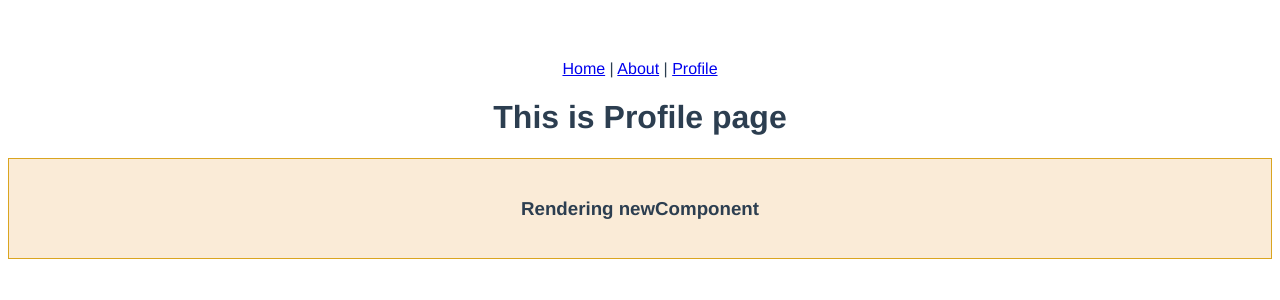
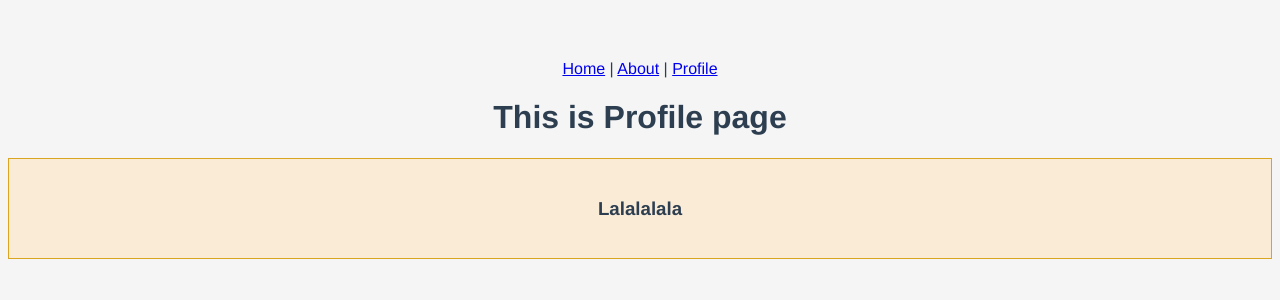
Before and after one commit to larisabarabas/vue-ui-test, a Vue app: page /#/profile in a window 1280 px wide. Shown: the top 300 px of the page. Built offline with nearby package versions, Linux system fonts and the light colour scheme.

Commit message:
Adding store and css
Playing around with components

```diff
--- a/package.json
+++ b/package.json
@@ -9,9 +9,9 @@
   },
   "dependencies": {
     "core-js": "^2.6.5",
-    "travis": "^0.1.1",
     "vue": "^2.6.10",
-    "vue-router": "^3.0.3"
+    "vue-router": "^3.0.3",
+    "vuex": "^3.0.1"
   },
   "devDependencies": {
     "@vue/cli-plugin-babel": "^3.11.0",
--- a/src/App.vue
+++ b/src/App.vue
@@ -10,6 +10,7 @@
 </template>
 
 <style>
+@import '../src/styles/main-style.css';
 #app {
   font-family: 'Avenir', Helvetica, Arial, sans-serif;
   -webkit-font-smoothing: antialiased;
--- a/src/main.js
+++ b/src/main.js
@@ -1,10 +1,12 @@
 import Vue from 'vue'
 import App from './App.vue'
 import router from './router'
+import store from './store'
 
 Vue.config.productionTip = false
 
 new Vue({
   router,
+  store,
   render: h => h(App)
 }).$mount('#app')
--- /dev/null
+++ b/src/store.js
@@ -0,0 +1,16 @@
+import Vue from 'vue'
+import Vuex from 'vuex'
+
+Vue.use(Vuex)
+
+export default new Vuex.Store({
+  state: {
+
+  },
+  mutations: {
+
+  },
+  actions: {
+
+  }
+})
--- /dev/null
+++ b/src/styles/main-style.css
@@ -0,0 +1,12 @@
+:root {
+    --primary-color: goldenrod;
+    --secondary-color: antiquewhite;
+    --text-color: #585858;
+    --main-background-color:whitesmoke;
+}
+
+
+body {
+    background-color: var(--main-background-color);
+    color: var(--text-color)
+}
--- a/src/views/Profile.vue
+++ b/src/views/Profile.vue
@@ -1,7 +1,7 @@
 <template>
     <div>
         <h1>This is Profile page</h1>
-        <NewComponent msg="Rendering newComponent"/>
+        <NewComponent msg="Lalalalala"></NewComponent>
     </div>
 </template>
 
```
Also changed, not shown: 1 other file (tests, documents, lock files or other folders).
